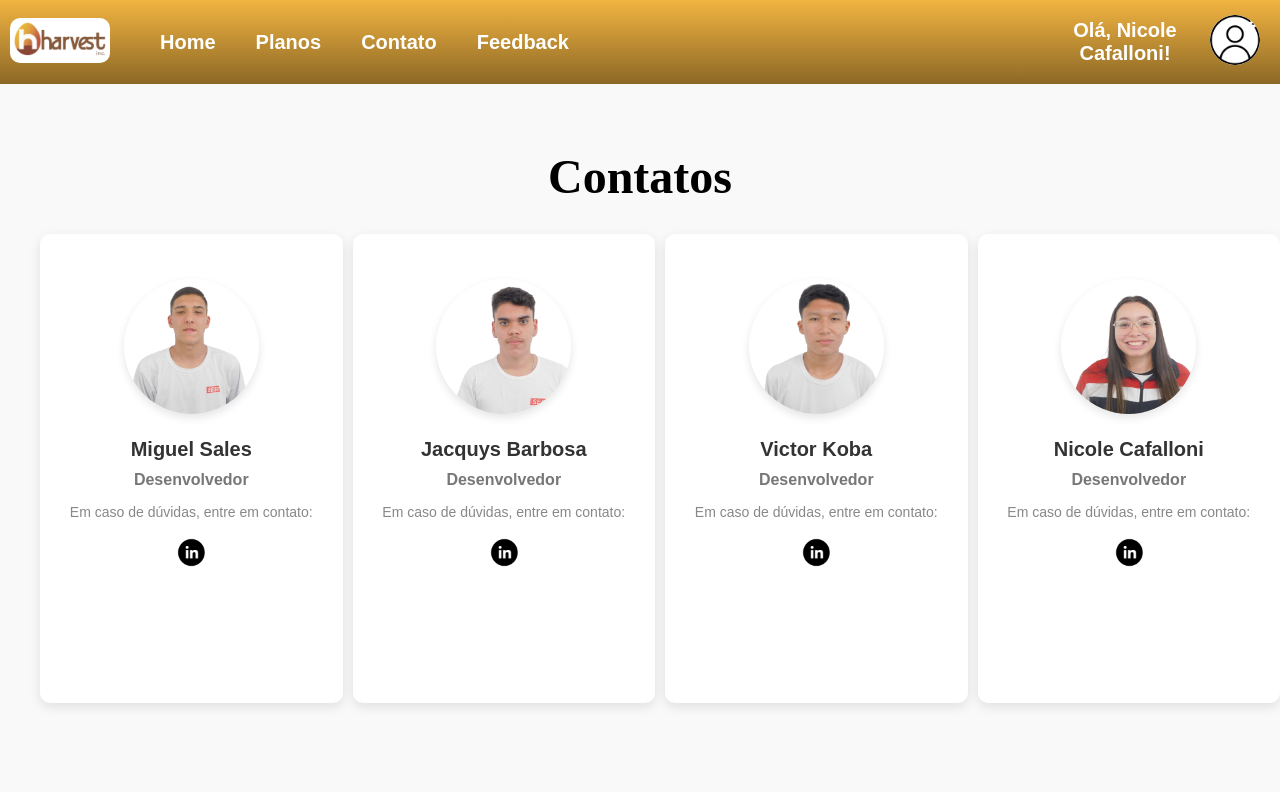
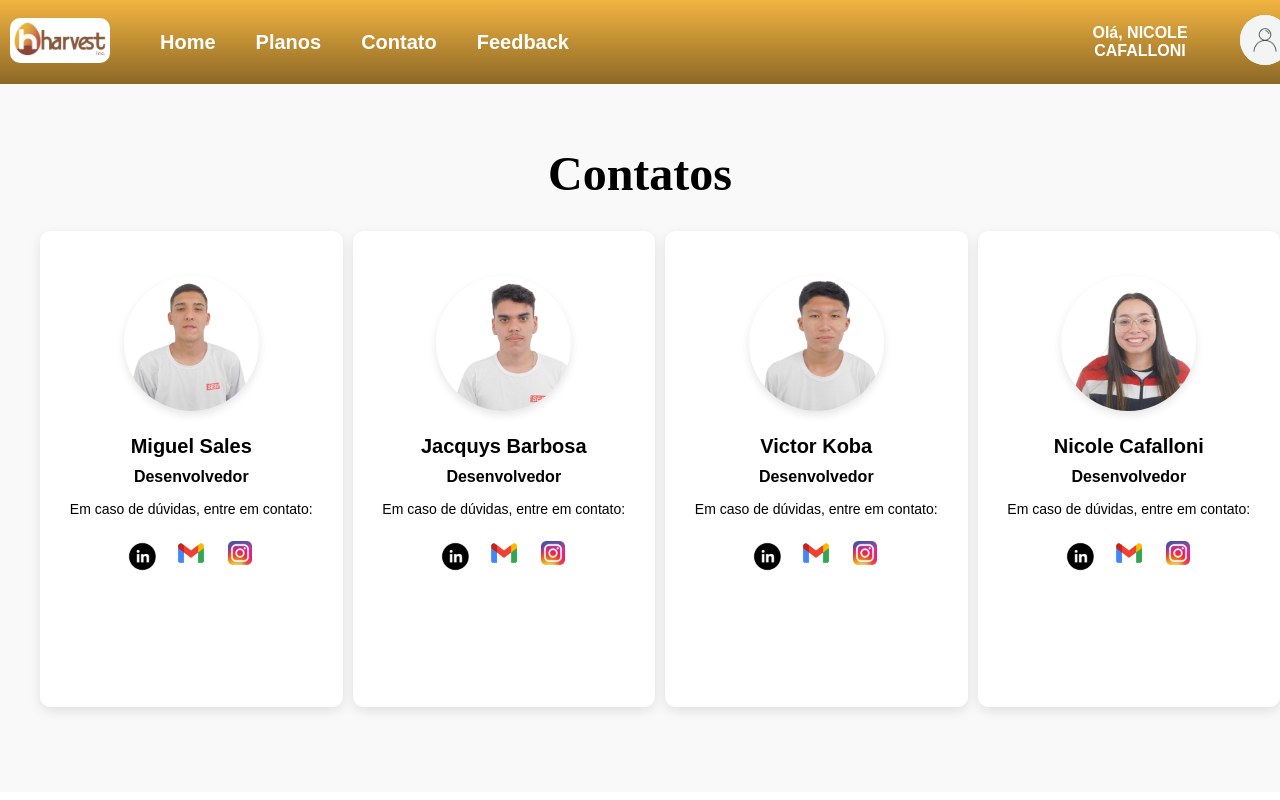
Before and after one commit to JacquysBarbosadaSilva/HarvestInc, a PHP site: page /php/contato.php in a window 1280 px wide. Run offline with PHP 8.4, Linux system fonts and the light colour scheme; a user stored in the database is signed in; some web fonts are replaced.

Commit message:
Alteração icone perfil e atualização da página contatos

```diff
--- a/css/style.css
+++ b/css/style.css
@@ -390,19 +390,6 @@ section {
     margin-top: 15px;
 }
 
-.perfil-icone {
-    height: 50px;
-    background-color: white !important;
-    border-radius: 50px;
-    cursor: pointer;
-    margin-right: 30px;
-}
-
-.perfil-icone:hover {
-    height: 55px;
-    transition: color 0.7s ease;
-}
-
 .button-login-logado {
     padding: 10px 20px;
     border-radius: 10px;
@@ -410,7 +397,7 @@ section {
     color: white;
     border: none;
     text-align: center;
-    font-size: 20px;
+    font-size: 16px;
 }
 
 .button-login {
@@ -604,11 +591,6 @@ section {
     cursor: pointer;
 }
 
-.perfil-icone:hover {
-    height: 55px;
-    transition: color 0.7s ease;
-}
-
 .alinhamento-login-finalizado {
     display: flex;
     justify-content: center;
@@ -643,10 +625,10 @@ section {
     margin-bottom: 30px;
 }
 
-.informacao {
-    font-family: 'Roboto', sans-serif;
+.informacao-contato {
+    font-family: 'Inria Serif';
     font-size: 16px;
-    color: #555;
+    color: black;
 }
 
 .imagem-atendente {
@@ -685,22 +667,19 @@ section {
     box-shadow: 0 8px 16px rgba(0, 0, 0, 0.15);
 }
 
-.informacao h3 {
+.informacao-contato h3 {
     font-size: 20px;
     margin-bottom: 10px;
-    color: #333;
 }
 
-.informacao h4 {
+.informacao-contato h4 {
     font-size: 16px;
     margin-bottom: 15px;
-    color: #777;
 }
 
-.informacao p {
+.informacao-contato p {
     font-size: 14px;
     margin-top: 15px;
-    color: #888;
 }
 
 /* Planos */
--- a/php/contato.php
+++ b/php/contato.php
@@ -46,16 +46,16 @@
                                 if (isset($_SESSION['usuario']) && ($_SESSION['tipo'])) {
                                     echo "
                                     <div class='login-finalizado-navbar'>
-                                        <p class='button-login-logado'>Olá, " . $_SESSION['usuario'] . "!</p>
+                                        <p class='button-login-logado'>Olá, " . strtoupper($_SESSION['usuario']) . "</p>
                                     </div>";
                                 } else {
                                     echo "
                                     <div class='login-finalizado-navbar'>
-                                        <p class='button-login-logado'>Olá, admin " . $_SESSION['usuario'] . "!</p>
+                                        <p class='button-login-logado'>Olá, admin " . strtoupper($_SESSION['usuario']) . "</p>
                                     </div>";
                                 }
                             ?>
-                        <a href="perfil.php"><img class="perfil-icone" src="../img/icone-perfil.png" alt=""></a>
+                        <a href="perfil.php"><img class="perfil-icone" src="../img/logo-usuario.jpg" alt=""></a>
                     </div>
                     </div>
                 </nav>
@@ -67,56 +67,64 @@
                 <div class="grid-container">
                     <div class="atendenteDuvidas">
                         <img class="imagem-atendente" src="../img/miguel_sales.png" alt="">
-                        <div class="informacao">
+                        <div class="informacao-contato">
                             <h3>Miguel Sales</h3>
                             <h4>Desenvolvedor</h4>
                             <p>Em caso de dúvidas, entre em contato:</p>
                             <div class='container-redes-sociais'>
-                                <a href="#" class='imagem-redes-sociais'>
+                                <div class='imagem-redes-sociais'>
                                     <img class="fa fa-linkedin fa-fw" src="../img/logo-linkedin.jpg" alt="">
-                                </a>
+                                    <img class="fa fa-linkedin fa-fw" src="../img/logo-gmail.png" alt="">
+                                    <img class="fa fa-linkedin fa-fw" src="../img/logo-instagram.jpg" alt="">
+                                </div>
                             </div>
                         </div>
                     </div>
 
                     <div class="atendenteDuvidas">
                         <img class="imagem-atendente" src="../img/jacquys_barbosa.png" alt="">
-                        <div class="informacao">
+                        <div class="informacao-contato">
                             <h3>Jacquys Barbosa</h3>
                             <h4>Desenvolvedor</h4>
                             <p>Em caso de dúvidas, entre em contato:</p>
                             <div class='container-redes-sociais'>
-                                <a href="#" class='imagem-redes-sociais'>
+                                <div class='imagem-redes-sociais'>
                                     <img class="fa fa-linkedin fa-fw" src="../img/logo-linkedin.jpg" alt="">
-                                </a>
+                                    <img class="fa fa-linkedin fa-fw" src="../img/logo-gmail.png" alt="">
+                                    <img class="fa fa-linkedin fa-fw" src="../img/logo-instagram.jpg" alt="">
+                                </div>
                             </div>
                         </div>
                     </div>
 
                     <div class="atendenteDuvidas">
                         <img class="imagem-atendente" src="../img/victor_koba.png" alt="">
-                        <div class="informacao">
+                        <div class="informacao-contato">
                             <h3>Victor Koba</h3>
                             <h4>Desenvolvedor</h4>
                             <p>Em caso de dúvidas, entre em contato:</p>
                             <div class='container-redes-sociais'>
-                                <a href="#" class='imagem-redes-sociais'>
+                                <div class='imagem-redes-sociais'>
                                     <img class="fa fa-linkedin fa-fw" src="../img/logo-linkedin.jpg" alt="">
-                                </a>
+                                    <img class="fa fa-linkedin fa-fw" src="../img/logo-gmail.png" alt="">
+                                    <img class="fa fa-linkedin fa-fw" src="../img/logo-instagram.jpg" alt="">
+                                </div>
                             </div>
                         </div>
                     </div>
 
                     <div class="atendenteDuvidas">
                         <img class="imagem-atendente" src="../img/nicole_cafalloni.png" alt="">
-                        <div class="informacao">
+                        <div class="informacao-contato">
                             <h3>Nicole Cafalloni</h3>
                             <h4>Desenvolvedor</h4>
                             <p>Em caso de dúvidas, entre em contato:</p>
                             <div class='container-redes-sociais'>
-                                <a href="#" class='imagem-redes-sociais'>
+                                <div class='imagem-redes-sociais'>
                                     <img class="fa fa-linkedin fa-fw" src="../img/logo-linkedin.jpg" alt="">
-                                </a>
+                                    <img class="fa fa-linkedin fa-fw" src="../img/logo-gmail.png" alt="">
+                                    <img class="fa fa-linkedin fa-fw" src="../img/logo-instagram.jpg" alt="">
+                                </div>
                             </div>
                         </div>
                     </div>
--- a/php/feedback.php
+++ b/php/feedback.php
@@ -42,16 +42,16 @@
                             </ul>
                         </div>
                         <div class="alinhamento-login-finalizado">
-                            <?php
+                        <?php
                                 if (isset($_SESSION['usuario']) && ($_SESSION['tipo'])) {
                                     echo "
                                     <div class='login-finalizado-navbar'>
-                                        <p class='button-login-logado'>Olá, " . $_SESSION['usuario'] . "!</p>
+                                        <p class='button-login-logado'>Olá, " . strtoupper($_SESSION['usuario']) . "</p>
                                     </div>";
                                 } else {
                                     echo "
                                     <div class='login-finalizado-navbar'>
-                                        <p class='button-login-logado'>Olá, admin " . $_SESSION['usuario'] . "!</p>
+                                        <p class='button-login-logado'>Olá, admin " . strtoupper($_SESSION['usuario']) . "</p>
                                     </div>";
                                 }
                             ?>
--- a/php/home_page_logado.php
+++ b/php/home_page_logado.php
@@ -48,12 +48,12 @@
                                 if (isset($_SESSION['usuario']) && ($_SESSION['tipo'])) {
                                     echo "
                                     <div class='login-finalizado-navbar'>
-                                    <p class='button-login-logado'>Olá, " . $_SESSION['usuario'] . "!</p>
+                                        <p class='button-login-logado'>Olá, " . strtoupper($_SESSION['usuario']) . "</p>
                                     </div>";
                                 } else {
                                     echo "
                                     <div class='login-finalizado-navbar'>
-                                    <p class='button-login-logado'>Olá, admin " . $_SESSION['usuario'] . "!</p>
+                                        <p class='button-login-logado'>Olá, admin " . strtoupper($_SESSION['usuario']) . "</p>
                                     </div>";
                                 }
                             ?>
--- a/php/perfil.php
+++ b/php/perfil.php
@@ -70,12 +70,12 @@
                                 if (isset($_SESSION['usuario']) && ($_SESSION['tipo'])) {
                                     echo "
                                     <div class='login-finalizado-navbar'>
-                                <p class='button-login-logado'>Olá, " . $_SESSION['usuario'] . "!</p>
+                                        <p class='button-login-logado'>Olá, " . strtoupper($_SESSION['usuario']) . "</p>
                                     </div>";
                                 } else {
                                     echo "
                                     <div class='login-finalizado-navbar'>
-                                <p class='button-login-logado'>Olá, " . $_SESSION['usuario'] . "!</p>
+                                        <p class='button-login-logado'>Olá, admin " . strtoupper($_SESSION['usuario']) . "</p>
                                     </div>";
                                 }
                             ?>
--- a/php/planos.php
+++ b/php/planos.php
@@ -42,16 +42,16 @@
                             </ul>
                         </div>
                         <div class="alinhamento-login-finalizado">
-                            <?php
+                        <?php
                                 if (isset($_SESSION['usuario']) && ($_SESSION['tipo'])) {
                                     echo "
                                     <div class='login-finalizado-navbar'>
-                                        <p class='button-login-logado'>Olá, " . $_SESSION['usuario'] . "!</p>
+                                        <p class='button-login-logado'>Olá, " . strtoupper($_SESSION['usuario']) . "</p>
                                     </div>";
                                 } else {
                                     echo "
                                     <div class='login-finalizado-navbar'>
-                                        <p class='button-login-logado'>Olá, admin " . $_SESSION['usuario'] . "!</p>
+                                        <p class='button-login-logado'>Olá, admin " . strtoupper($_SESSION['usuario']) . "</p>
                                     </div>";
                                 }
                             ?>
```
Also changed, not shown: img/logo-gmail.png (added), img/logo-instagram.jpg (added), img/logo-usuario.jpg (added). Lines whose indentation alone changed are shown as unchanged.
